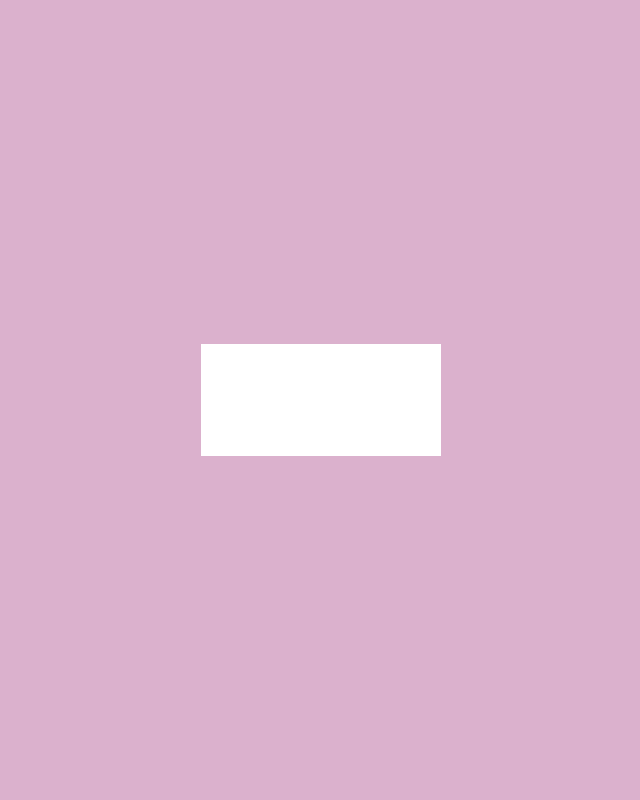
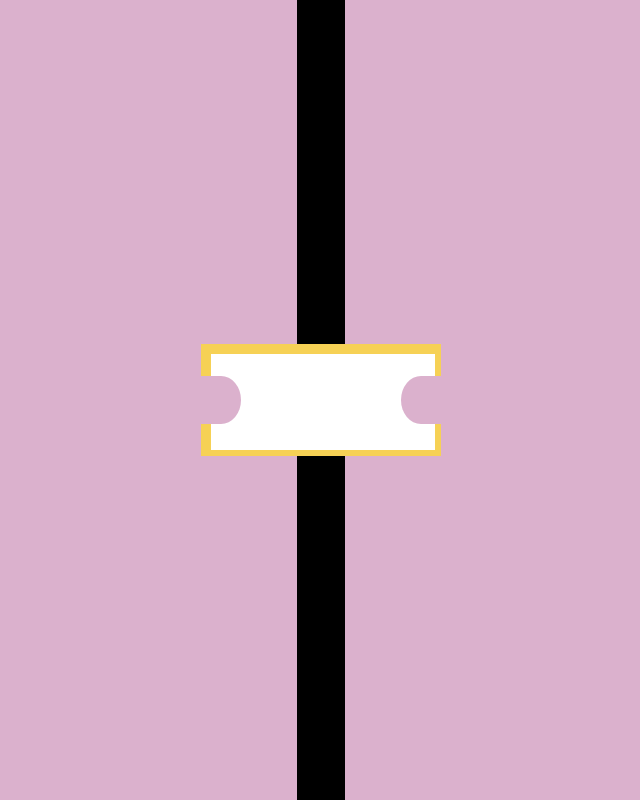
Before and after one commit to bavilari93/Newsletter, a plain HTML site: page index.html in a window 1280 px wide. Shown: the whole page, without its empty margins (319-959 px from the left). Drawn offline with Linux system fonts and the light colour scheme.

Commit message:
background

```diff
--- a/index.html
+++ b/index.html
@@ -8,7 +8,9 @@
 </head>
 <body>
 	<div class="container">
-		<div class="ticket"></div>
+		<div class="ticket">
+		</div>
+		<div class="back-line"></div>
 	</div>
 
 </body>
--- a/style.css
+++ b/style.css
@@ -18,4 +18,32 @@ body{
 	background-color: #fff;
 	height:7rem;
 	width:15rem;
+	box-shadow: inset 2px 2px 0px 8px #F6D155;
 }
+.ticket::before{
+	content: '';
+	position:absolute;
+	border-radius: 0 100% 100% 0;
+	background: #DBB1CD;
+	height: 3rem;
+	width:2.5rem;
+	margin-top:2rem;
+
+}
+.ticket::after{
+	content: '';
+	position: absolute;
+	border-radius: 100% 0 0 100%;
+	background: #DBB1CD;
+	height: 3rem;
+	width:2.5rem;
+	margin-top:2rem;
+	margin-left:12.5rem;
+}
+.back-line{
+	z-index:-1;
+	position: absolute;
+	width:3rem;
+	height:100vh;
+	background-color: #000;
+}
```
